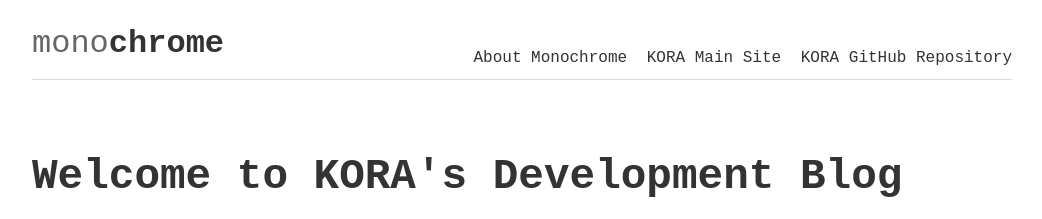
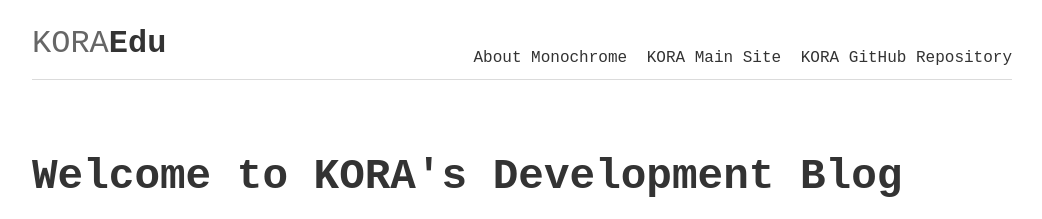
Before and after one commit to kora-edu/kora-edu.github.io, a Jekyll site: the page built from index.html, in a window 1280 px wide. Shown: the top 219 px of the page, without its empty margins (118-1160 px from the left). Built offline with Jekyll 4.4.1, drawn with Linux system fonts in a browser that asks for light colours; the list of posts is cut into pages by our own code.

Commit message:
template

```diff
--- a/_includes/header.html
+++ b/_includes/header.html
@@ -3,7 +3,7 @@
     <span class="f-left">
       <a href="{{ site.baseurl }}/">
         <h1>
-          <span>mono</span>chrome
+          <span>KORA</span>Edu
         </h1>
       </a>
     </span>
```
